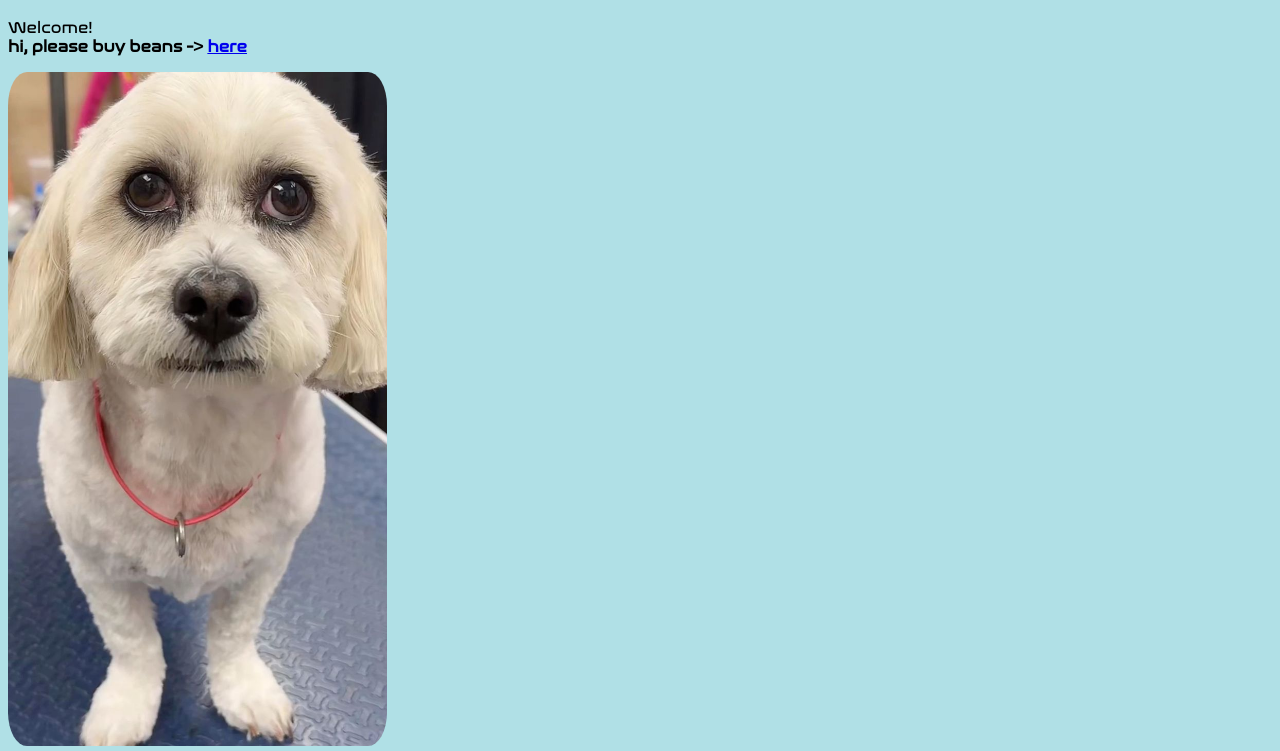
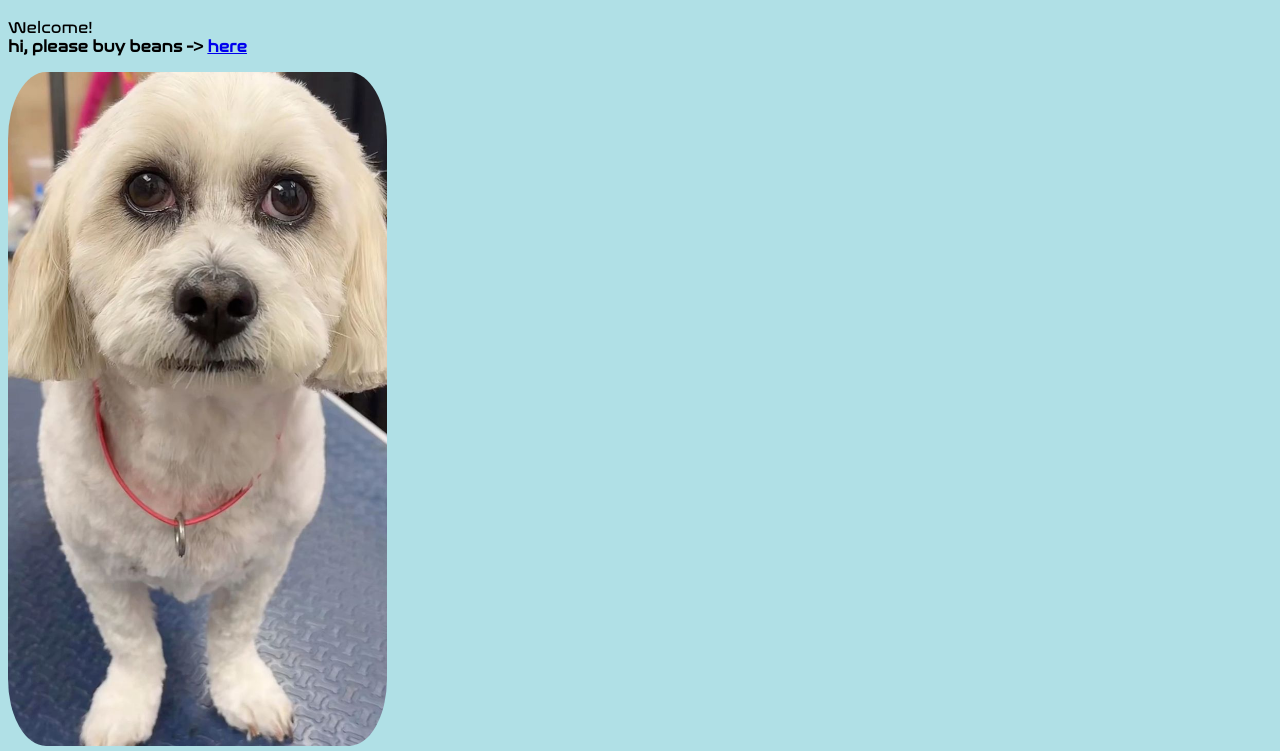
Before and after one commit to project-og/the-portfolio.github.io, a plain HTML site: page home.html in a window 1280 px wide. Shown: the part 49-800 px from the top of the page. Drawn offline with Linux system fonts and the light colour scheme.

Commit message:
possibly final change?

```diff
--- a/style.css
+++ b/style.css
@@ -36,12 +36,10 @@ button:active{
 }
 
 img{
-    border-radius: 5%;
+    border-radius: 10%;
 }
 img:hover{
     border-radius: 0%;
-    outline-width: 30%;
-    outline: auto;
 }
 
 iframe {
```
Also changed, not shown: index.html (+0 -2 lines).
